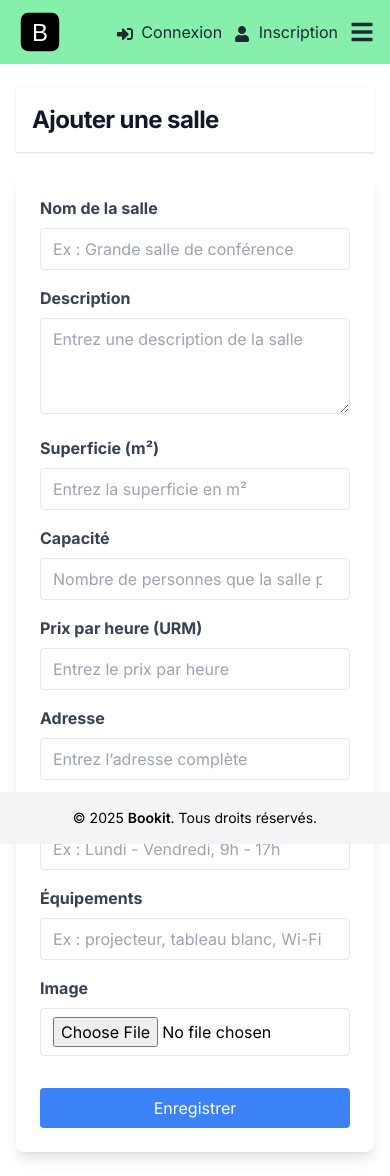
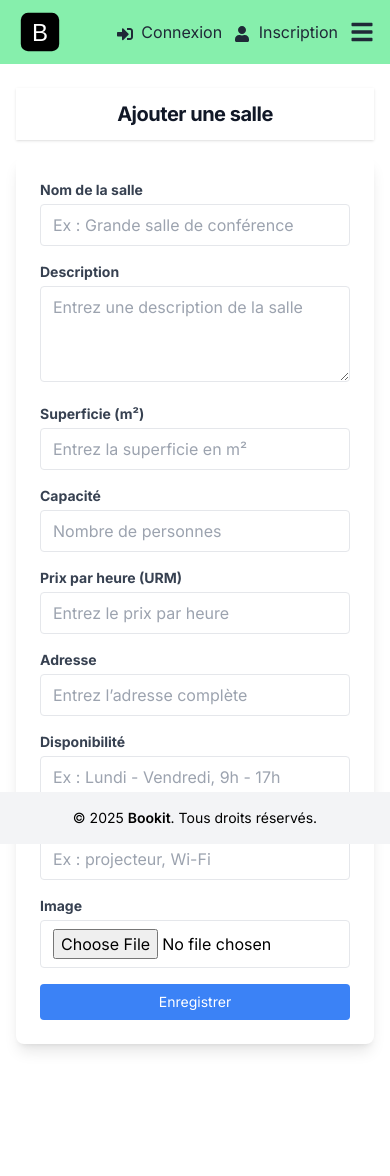
Before and after one commit to lamatmed/bookit, a Next.js app: page /rooms/add in a window 390 px wide. After the commit the page ends 1068 px from the top, so only its background shows below. Built offline with nearby package versions, Linux system fonts and the light colour scheme; no server answers.

Commit message:
first commit traduit

```diff
--- a/app/bookings/page.jsx
+++ b/app/bookings/page.jsx
@@ -1,12 +1,24 @@
+'use client';
+
+import { useEffect, useState } from 'react';
 import Heading from '@/components/Heading';
 import BookedRoomCard from '@/components/BookedRoomCard';
 import getMyBookings from '../actions/getMyBookings';
+import Loader from '@/components/Loader';
 
-const BookingsPage = async () => {
-  const bookings = await getMyBookings(); // Attente des réservations
+const BookingsPage = () => {
+  const [bookings, setBookings] = useState(null);
+
+  useEffect(() => {
+    const fetchBookings = async () => {
+      const data = await getMyBookings();
+      setBookings(data);
+    };
+    fetchBookings();
+  }, []);
 
   if (!bookings) {
-    return <p className="text-center text-gray-500">Chargement des réservations...</p>;
+    return <Loader/>
   }
 
   return (
--- a/app/rooms/[id]/page.jsx
+++ b/app/rooms/[id]/page.jsx
@@ -24,10 +24,10 @@ const RoomPage = async ({ params }) => {
   return (
     <>
       <Heading title={room.name} />
-      <div className='p-6 bg-white rounded-lg shadow'>
+      <div className='max-w-md p-4 bg-white rounded-lg shadow sm:max-w-2xl'>
         <Link
           href='/'
-          className='flex items-center mb-4 text-gray-600 hover:text-gray-800'
+         className='flex items-center mb-4 text-sm text-gray-600 hover:text-gray-800'
         >
           <FaChevronLeft className='inline mr-1' />
           <span className='ml-2'>Retour aux salles</span>
@@ -39,13 +39,13 @@ const RoomPage = async ({ params }) => {
             alt={room.name}
             width={400}
             height={100}
-            className='object-cover w-full h-64 rounded-lg sm:w-1/3'
+            className='object-cover w-full h-auto rounded-lg sm:w-1/3'
           />
 
           <div className='mt-4 sm:mt-0 sm:flex-1'>
-            <p className='mb-4 text-gray-600'>{room.description}</p>
+            <p className='mb-4 text-sm text-gray-700'>{room.description}</p>
 
-            <ul className='space-y-2'>
+            <ul  className='space-y-2 text-sm'>
               <li>
                 <span className='font-semibold text-gray-800'>Superficie :</span>{' '}
                 {room.sqft} m²
--- a/app/rooms/add/page.jsx
+++ b/app/rooms/add/page.jsx
@@ -30,136 +30,137 @@ const AddRoomPage = () => {
   return (
     <>
       <Heading title='Ajouter une salle' />
-      <div className='w-full p-6 bg-white rounded-lg shadow-lg'>
-        <form action={handleSubmit}>
-          <div className='mb-4'>
-            <label htmlFor='name' className='block mb-2 font-bold text-gray-700'>
+      <div className='w-full p-6 mx-auto bg-white rounded-lg shadow-lg'>
+  <form action={handleSubmit} className='space-y-4'>
+    <div>
+      <label htmlFor='name' className='block mb-1 text-sm font-bold text-gray-700 sm:text-base'>
         Nom de la salle
       </label>
       <input
         type='text'
         id='name'
         name='name'
-              className='w-full px-3 py-2 border rounded'
+        className='w-full px-3 py-2 border rounded focus:ring focus:ring-blue-300'
         placeholder='Ex : Grande salle de conférence'
         required
       />
     </div>
 
-          <div className='mb-4'>
-            <label htmlFor='description' className='block mb-2 font-bold text-gray-700'>
+    <div>
+      <label htmlFor='description' className='block mb-1 text-sm font-bold text-gray-700 sm:text-base'>
         Description
       </label>
       <textarea
         id='description'
         name='description'
-              className='w-full h-24 px-3 py-2 border rounded'
+        className='w-full h-24 px-3 py-2 border rounded focus:ring focus:ring-blue-300'
         placeholder='Entrez une description de la salle'
         required
       ></textarea>
     </div>
 
-          <div className='mb-4'>
-            <label htmlFor='sqft' className='block mb-2 font-bold text-gray-700'>
+    <div className='grid grid-cols-1 gap-4 sm:grid-cols-2'>
+      <div>
+        <label htmlFor='sqft' className='block mb-1 text-sm font-bold text-gray-700 sm:text-base'>
           Superficie (m²)
         </label>
         <input
           type='number'
           id='sqft'
           name='sqft'
-              className='w-full px-3 py-2 border rounded'
+          className='w-full px-3 py-2 border rounded focus:ring focus:ring-blue-300'
           placeholder='Entrez la superficie en m²'
           required
         />
       </div>
-
-          <div className='mb-4'>
-            <label htmlFor='capacity' className='block mb-2 font-bold text-gray-700'>
+      <div>
+        <label htmlFor='capacity' className='block mb-1 text-sm font-bold text-gray-700 sm:text-base'>
           Capacité
         </label>
         <input
           type='number'
           id='capacity'
           name='capacity'
-              className='w-full px-3 py-2 border rounded'
-              placeholder='Nombre de personnes que la salle peut contenir'
+          className='w-full px-3 py-2 border rounded focus:ring focus:ring-blue-300'
+          placeholder='Nombre de personnes'
           required
         />
       </div>
+    </div>
 
-          <div className='mb-4'>
-            <label htmlFor='price_per_hour' className='block mb-2 font-bold text-gray-700'>
+    <div>
+      <label htmlFor='price_per_hour' className='block mb-1 text-sm font-bold text-gray-700 sm:text-base'>
         Prix par heure (URM)
       </label>
       <input
         type='number'
         id='price_per_hour'
         name='price_per_hour'
-              className='w-full px-3 py-2 border rounded'
+        className='w-full px-3 py-2 border rounded focus:ring focus:ring-blue-300'
         placeholder='Entrez le prix par heure'
         required
       />
     </div>
 
-          <div className='mb-4'>
-            <label htmlFor='address' className='block mb-2 font-bold text-gray-700'>
+    <div>
+      <label htmlFor='address' className='block mb-1 text-sm font-bold text-gray-700 sm:text-base'>
         Adresse
       </label>
       <input
         type='text'
         id='address'
         name='address'
-              className='w-full px-3 py-2 border rounded'
+        className='w-full px-3 py-2 border rounded focus:ring focus:ring-blue-300'
         placeholder='Entrez l’adresse complète'
         required
       />
     </div>
 
-          <div className='mb-4'>
-            <label htmlFor='availability' className='block mb-2 font-bold text-gray-700'>
+    <div className='grid grid-cols-1 gap-4 sm:grid-cols-2'>
+      <div>
+        <label htmlFor='availability' className='block mb-1 text-sm font-bold text-gray-700 sm:text-base'>
           Disponibilité
         </label>
         <input
           type='text'
           id='availability'
           name='availability'
-              className='w-full px-3 py-2 border rounded'
+          className='w-full px-3 py-2 border rounded focus:ring focus:ring-blue-300'
           placeholder='Ex : Lundi - Vendredi, 9h - 17h'
           required
         />
       </div>
-
-          <div className='mb-4'>
-            <label htmlFor='amenities' className='block mb-2 font-bold text-gray-700'>
+      <div>
+        <label htmlFor='amenities' className='block mb-1 text-sm font-bold text-gray-700 sm:text-base'>
           Équipements
         </label>
         <input
           type='text'
           id='amenities'
           name='amenities'
-              className='w-full px-3 py-2 border rounded'
-              placeholder='Ex : projecteur, tableau blanc, Wi-Fi'
+          className='w-full px-3 py-2 border rounded focus:ring focus:ring-blue-300'
+          placeholder='Ex : projecteur, Wi-Fi'
           required
         />
       </div>
+    </div>
 
-          {/* Téléchargement d'image */}
-          <div className='mb-8'>
-            <label htmlFor='image' className='block mb-2 font-bold text-gray-700'>
+    <div>
+      <label htmlFor='image' className='block mb-1 text-sm font-bold text-gray-700 sm:text-base'>
         Image
       </label>
       <input
         type='file'
         id='image'
         name='image'
-              className='w-full px-3 py-2 border rounded'
+        className='w-full px-3 py-2 border rounded focus:ring focus:ring-blue-300'
       />
     </div>
 
-          <div className='flex flex-col gap-5'>
+    <div>
       <button
         type='submit'
-              className={`px-4 py-2 text-white rounded ${
+        className={`w-full px-4 py-2 text-white rounded text-sm sm:text-base ${
           isLoading ? 'bg-gray-400 cursor-not-allowed' : 'bg-blue-500 hover:bg-blue-700'
         }`}
         disabled={isLoading}
@@ -169,6 +170,7 @@ const AddRoomPage = () => {
     </div>
   </form>
 </div>
+
     </>
   );
 };
--- a/components/BookedRoomCard.jsx
+++ b/components/BookedRoomCard.jsx
@@ -25,12 +25,12 @@ const BookedRoomCard = ({ booking }) => {
     const time = date.toLocaleString('fr-FR', timeOptions);
 
     // Final formatted string
-    return `${month} ${day} at ${time}`;
+    return `${month} ${day} à ${time}`;
   };
 
   return (
-    <div className='flex flex-col items-start justify-between p-4 mt-4 bg-white rounded-lg shadow sm:flex-row sm:items-center'>
-      <div>
+    <div className='flex flex-col justify-between p-4 mt-4 bg-white rounded-lg shadow-md sm:flex-row'>
+      <div className="mb-4 sm:mb-0">
         <h4 className='text-lg font-semibold'>{room.name}</h4>
         <p className='text-sm text-gray-600'>
           <strong>Début de réservation :</strong> {formatDate(booking.check_in)}
@@ -38,12 +38,11 @@ const BookedRoomCard = ({ booking }) => {
         <p className='text-sm text-gray-600'>
           <strong>Fin de réservation :</strong> {formatDate(booking.check_out)}
         </p>
-
       </div>
-      <div className='flex flex-col w-full mt-2 sm:flex-row sm:w-auto sm:space-x-2 sm:mt-0'>
+      <div className='flex flex-col gap-2 sm:flex-row sm:items-center'>
         <Link
           href={`/rooms/${room.$id}`}
-          className='w-full px-4 py-2 mb-2 text-center text-white bg-blue-500 rounded sm:mb-0 sm:w-auto hover:bg-blue-700'
+          className='w-full px-4 py-2 text-center text-white bg-blue-500 rounded-md sm:w-auto hover:bg-blue-700'
         >
           Voir la salle
         </Link>
--- a/components/Heading.jsx
+++ b/components/Heading.jsx
@@ -1,7 +1,7 @@
 const Heading = ({ title }) => {
   return (
-    <section className='bg-white mb-5 shadow px-4 py-4'>
-      <h1 className='text-2xl font-bold tracking-tight text-gray-900'>
+    <section className='px-3 py-3 mb-4 bg-white shadow sm:px-6 sm:py-4'>
+      <h1 className='text-xl font-bold tracking-tight text-center text-gray-900 sm:text-2xl sm:text-left'>
         {title}
       </h1>
     </section>
--- a/components/MyRoomCard.jsx
+++ b/components/MyRoomCard.jsx
@@ -4,7 +4,7 @@ import DeleteRoomButton from './DeleteRoomButton';
 
 const MyRoomCard = ({ room }) => {
   return (
-    <div className='flex flex-col items-center justify-between p-4 mt-4 bg-white rounded-lg shadow sm:flex-row'>
+    <div className='flex flex-col items-center justify-between p-4 mt-4 bg-white rounded-lg shadow sm:flex-row '>
       <div className='flex flex-col'>
         <h4 className='text-lg font-semibold'>{room.name}</h4>
       </div>
```
Also changed, not shown: app/rooms/my/page.jsx (+40 -12 lines), components/BookingForm.jsx (+8 -6 lines). Lines whose indentation alone changed are shown as unchanged.
